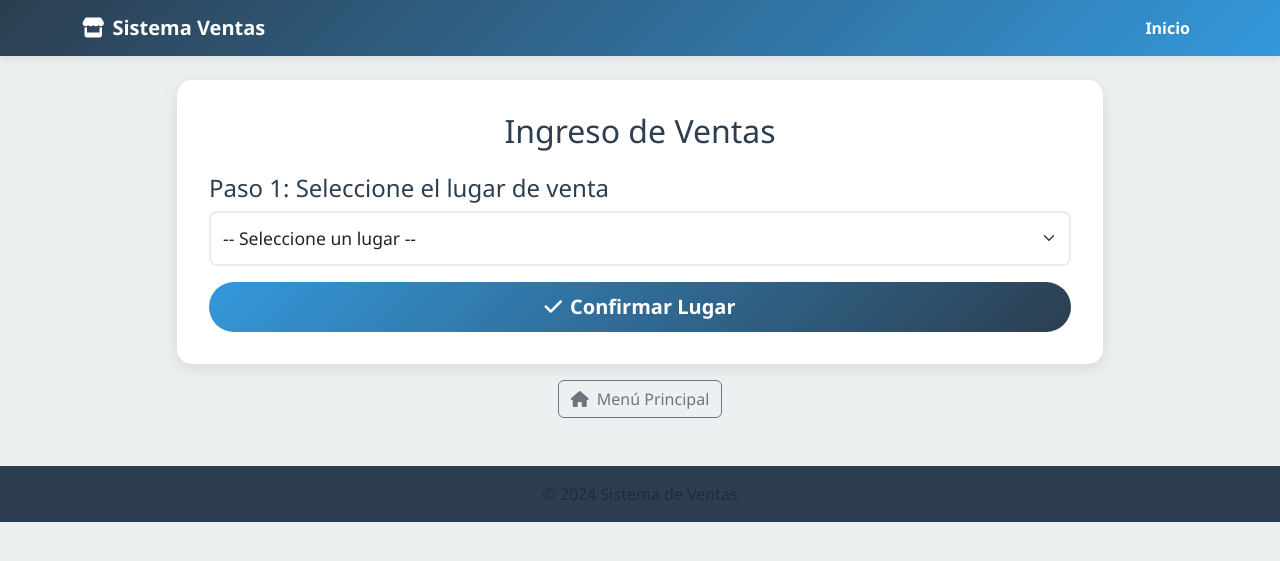
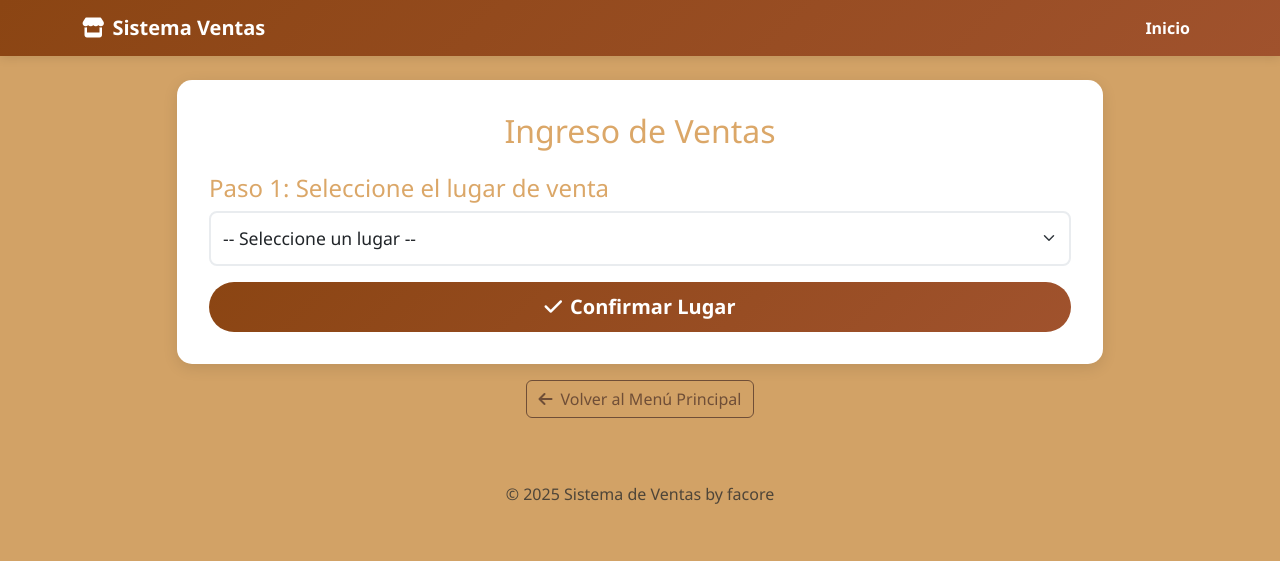
Before and after one commit to Macora01/ProGesVen, a Flask app: page /sales in a window 1280 px wide. Shown: the top 561 px of the page. Run offline with Flask 3, Linux system fonts and the light colour scheme.

Commit message:
seguimos mejorando, principalmente look and feel

```diff
--- /dev/null
+++ b/sales_data/Bazar Cenco La Dhesa_2025-10-08.csv
@@ -0,0 +1,3 @@
+timestamp;lugar;cod_fabrica;cod_venta;descripcion;precio
+2025-10-08 14:59:23;Bazar Cenco La Dhesa;10040;BI6568BL;Short Bolsillo Laterales Pretina 100%Lino Made In Italy;32000
+2025-10-08 14:59:43;Bazar Cenco La Dhesa;0202;BI6532FG;Vestido Escote V Con Vuelo Manga Sin Mangas 100% Lino Made In Italy;42000
--- a/static/css/style.css
+++ b/static/css/style.css
@@ -1,9 +1,10 @@
 :root {
-    --primary-color: #2c3e50;
-    --secondary-color: #3498db;
-    --accent-color: #e74c3c;
-    --background-color: #ecf0f1;
-    --text-color: #2c3e50;
+    --primary-color: #d2a266;
+    --secondary-color: #d2a266;
+    --accent-color: #f5efef;
+    --background-color: #d2a266;
+    --text-color: rgb(219, 167, 104);
+    /* #2c3e50; */
 }
 
 body {
@@ -20,6 +21,7 @@ body {
 .navbar-brand,
 .nav-link {
     color: white !important;
+    /* color: white !important;  #947f56 */
     font-weight: 600;
 }
 
@@ -53,7 +55,7 @@ body {
 
 .btn-custom:hover {
     transform: translateY(-2px);
-    box-shadow: 0 5px 15px rgba(0, 0, 0, 0.2);
+    box-shadow: 0 5px 15px rgba(174, 131, 13, 0.2);
 }
 
 .search-box {
@@ -127,7 +129,7 @@ body {
 }
 
 /* Mejorar la legibilidad en móviles */
-@media (max-width: 576px) {
+@media (max-width: 400px) {
     .btn-lg {
         padding: 0.75rem 1.5rem;
         font-size: 1rem;
@@ -178,9 +180,10 @@ body {
 #bazarDetails {
     transition: all 0.3s ease-in-out;
 }
+
 /* Estilos para el Dashboard */
 .border-left-primary {
-    border-left: 0.25rem solid #4e73df !important;
+    border-left: 0.25rem solid #76685d !important;
 }
 
 .border-left-success {
@@ -227,6 +230,7 @@ body {
         font-size: 0.875rem;
     }
 }
+
 /* Estilos para los filtros de reportes */
 #reportFilterForm .form-label {
     font-weight: 600;
@@ -277,3 +281,92 @@ body {
 .card.bg-light .text-warning {
     color: #f6c23e !important;
 }
+
+/* =============================================================================
+   COLORES PERSONALIZADOS - TONOS MARRONES
+   ============================================================================= */
+
+/* Color marrón principal para iconos */
+.icon-brown {
+    color: #8B4513 !important;
+    /* Marrón silla de montar */
+}
+
+.icon-brown-light {
+    color: #A0522D !important;
+    /* Marrón tierra */
+}
+
+.icon-brown-dark {
+    color: #654321 !important;
+    /* Marrón oscuro */
+}
+
+/* Sobrescribir colores de Bootstrap para iconos específicos */
+.fa-search {
+    color: #8B4513 !important;
+}
+
+.fa-cash-register {
+    color: #8B4513 !important;
+}
+
+.fa-calendar-alt {
+    color: #8B4513 !important;
+}
+
+.fa-map-marker-alt {
+    color: #8B4513 !important;
+}
+
+.fa-graduation-cap {
+    color: #8B4513 !important;
+}
+
+.fa-info-circle {
+    color: #8B4513 !important;
+}
+
+.fa-tools {
+    color: #8B4513 !important;
+}
+
+/* También puedes aplicar a otros elementos si quieres */
+.btn-custom {
+    background: linear-gradient(135deg, #8B4513, #A0522D) !important;
+    border: none;
+}
+
+.navbar-custom {
+    background: linear-gradient(135deg, #8B4513, #A0522D) !important;
+}
+
+/* Hover effects para iconos */
+.fa-search:hover,
+.fa-cash-register:hover,
+.fa-calendar-alt:hover,
+.fa-map-marker-alt:hover,
+.fa-graduation-cap:hover,
+.fa-info-circle:hover,
+.fa-tools:hover {
+    color: #654321 !important;
+    transition: color 0.3s ease;
+}
+/* Botón con borde marrón y texto marrón */
+.btn-brown-outline {
+  color: #6f4e37;               /* Marrón café suave */
+  border-color: #6f4e37;
+  background-color: transparent;
+}
+
+/* Hover: fondo marrón claro y texto blanco */
+.btn-brown-outline:hover {
+  color: #fff;
+  background-color: #8b5e3c;   /* Marrón un poco más oscuro */
+  border-color: #8b5e3c;
+}
+
+/* Focus (accesibilidad) */
+.btn-brown-outline:focus {
+  box-shadow: 0 0 0 0.25rem rgba(139, 94, 60, 0.25);
+}
--- a/templates/base.html
+++ b/templates/base.html
@@ -12,7 +12,7 @@
     <nav class="navbar navbar-expand-lg navbar-custom">
         <div class="container">
             <a class="navbar-brand" href="{{ url_for('index') }}">
-                <i class="fas fa-store me-2"></i>Sistema Ventas
+                <i class="fas fa-store me-2 text-white"></i>Sistema Ventas
             </a>
             <button class="navbar-toggler" type="button" data-bs-toggle="collapse" data-bs-target="#navbarNav">
                 <span class="navbar-toggler-icon"></span>
@@ -33,7 +33,7 @@
 
     <footer class="footer mt-5 py-3">
         <div class="container text-center">
-            <span class="text-muted">© 2024 Sistema de Ventas</span>
+            <span class="text-muted">© 2025 Sistema de Ventas by facore</span>
         </div>
     </footer>
 
--- a/templates/events.html
+++ b/templates/events.html
@@ -38,7 +38,7 @@
         </div>
 
         <div class="text-center mt-3">
-            <a href="{{ url_for('index') }}" class="btn btn-outline-secondary">
+             <a href="{{ url_for('index') }}" class="btn btn-brown-outline">
                 <i class="fas fa-arrow-left me-2"></i>Volver al Menú Principal
             </a>
         </div>
--- a/templates/index.html
+++ b/templates/index.html
@@ -4,8 +4,8 @@
 <div class="row justify-content-center">
     <div class="col-md-8 col-lg-6">
         <div class="text-center mb-5">
-            <h1 class="display-4 fw-bold text-primary mb-3">Sistema de Ventas</h1>
-            <p class="lead text-muted">Gestión integral de productos y puntos de venta</p>
+            <h1 class="display-4 fw-bold text-white mb-3">Sistema de Ventas</h1>
+            <p class="lead text-white ">Gestión integral de productos y puntos de venta</p>
         </div>
 
         <div class="row g-3">
--- a/templates/info.html
+++ b/templates/info.html
@@ -45,7 +45,7 @@
         </div>
 
         <div class="text-center mt-3">
-            <a href="{{ url_for('index') }}" class="btn btn-outline-secondary">
+             <a href="{{ url_for('index') }}" class="btn btn-brown-outline">
                 <i class="fas fa-arrow-left me-2"></i>Volver al Menú Principal
             </a>
         </div>
--- a/templates/points.html
+++ b/templates/points.html
@@ -38,7 +38,7 @@
         </div>
 
         <div class="text-center mt-3">
-            <a href="{{ url_for('index') }}" class="btn btn-outline-secondary">
+            <a href="{{ url_for('index') }}" class="btn btn-brown-outline">
                 <i class="fas fa-arrow-left me-2"></i>Volver al Menú Principal
             </a>
         </div>
--- a/templates/sales.html
+++ b/templates/sales.html
@@ -96,8 +96,8 @@
                     onclick="goBackToStep1()">
                 <i class="fas fa-arrow-left me-2"></i>Volver a Selección de Lugar
             </button>
-            <a href="{{ url_for('index') }}" class="btn btn-outline-secondary">
-                <i class="fas fa-home me-2"></i>Menú Principal
+             <a href="{{ url_for('index') }}" class="btn btn-brown-outline">
+                <i class="fas fa-arrow-left me-2"></i>Volver al Menú Principal
             </a>
         </div>
     </div>
--- a/templates/search.html
+++ b/templates/search.html
@@ -28,9 +28,12 @@
         </div>
 
         <div class="text-center mt-3">
-            <a href="{{ url_for('index') }}" class="btn btn-outline-secondary">
+            <a href="{{ url_for('index') }}" class="btn btn-brown-outline">
                 <i class="fas fa-arrow-left me-2"></i>Volver al Menú Principal
             </a>
+           <!--<a href="{{ url_for('index') }}" class="btn btn-outline-secondary">
+                // <i class="fas fa-arrow-left me-2"></i>Volver al Menú Principal
+            </a>-->
         </div>
     </div>
 </div>
--- a/templates/tutorials.html
+++ b/templates/tutorials.html
@@ -66,7 +66,7 @@
         </div>
 
         <div class="text-center mt-3">
-            <a href="{{ url_for('index') }}" class="btn btn-outline-secondary">
+             <a href="{{ url_for('index') }}" class="btn btn-brown-outline">
                 <i class="fas fa-arrow-left me-2"></i>Volver al Menú Principal
             </a>
         </div>
--- a/templates/under_construction.html.html
+++ b/templates/under_construction.html
@@ -11,7 +11,7 @@
         </div>
 
         <div class="text-center mt-3">
-            <a href="{{ url_for('index') }}" class="btn btn-outline-secondary">
+             <a href="{{ url_for('index') }}" class="btn btn-brown-outline">
                 <i class="fas fa-arrow-left me-2"></i>Volver al Menú Principal
             </a>
         </div>
```
Also changed, not shown: templates/info1.html (deleted, +0 -46 lines).
